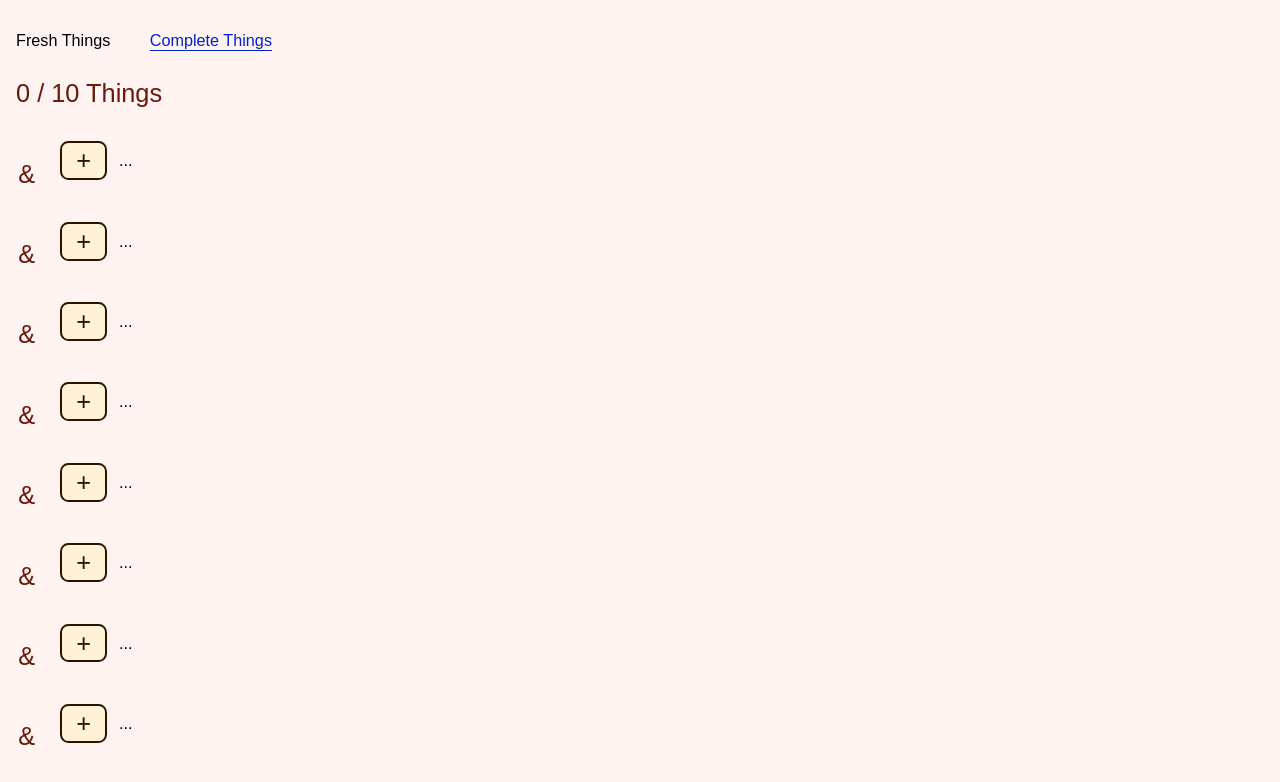
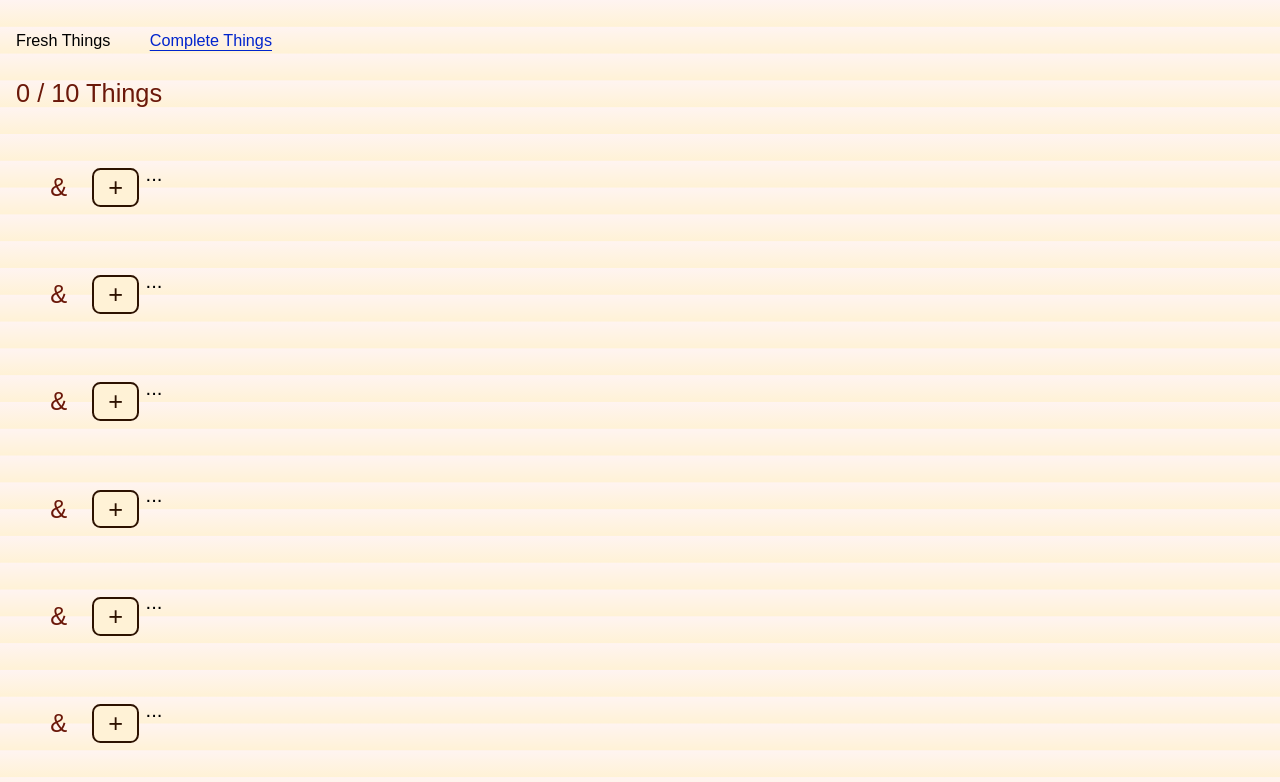
Before and after one commit to mstewartgallus/ten-things, a Next.js app: page / in a window 1280 px wide. Shown: the top 782 px of the page. Built offline with nearby package versions, Linux system fonts and the light colour scheme.

Commit message:
Prototype more better heading field, look into modern form techniques

```diff
--- a/ui/body/Body.module.css
+++ b/ui/body/Body.module.css
@@ -20,10 +20,10 @@
 }
 
 /* Debug text grid */
-/* .body { */
-/*      background: linear-gradient(var(--canvas), var(--button-face)); */
-/*      background-size: 100% var(--line) ; */
-/* } */
+.body {
+     background: linear-gradient(var(--canvas), var(--button-face));
+     background-size: 100% var(--line) ;
+}
 
 .body ::selection {
     background-color: var(--selected-item);
--- a/ui/button/Button.module.css
+++ b/ui/button/Button.module.css
@@ -29,14 +29,14 @@
     color: var(--button-face);
 }
 
+.button[aria-expanded="true"] {
+    background: var(--button-text);
+    color: var(--button-face);
+}
+
 .button[data-active] {
     background-color: var(--accent-color) ;
     color: var(--accent-color-text) ;
-}
-
-.button[aria-expanded="true"] {
-    background: var(--button-text);
-    color: var(--button-face);
 }
 
 .button[disabled] {
--- a/ui/drag-button/DragButton.module.css
+++ b/ui/drag-button/DragButton.module.css
@@ -7,16 +7,16 @@
     user-select: none;
     touch-action: none;
 
-    padding-block: calc(0.5 * var(--line));
-    margin-block: calc(0.5 * var(--line));
+    padding-block: calc(0.4 * var(--line));
+    margin-block: calc(0.1 * var(--line));
 
-    padding-inline: calc(0.2 * var(--line));
-    margin-inline: calc(0.3 * var(--line));
+    padding-inline: calc(0.4 * var(--line));
+    margin-inline: calc(0.1 * var(--line));
 
     display: flex;
     align-items: center;
     justify-content: center;
-    border-radius: 0.4em;
+    border-radius: 0.5em;
 
     font-size: 1.5625rem;
 
@@ -38,20 +38,15 @@
     color: var(--button-face);
 }
 
-.button[data-active] {
-    background-color: var(--accent-color) ;
-    color: var(--accent-color-text) ;
-}
-
 .button[aria-expanded="true"] {
     background: var(--button-text);
     color: var(--button-face);
 }
 
-/* .button[disabled] { */
-/*     background: var(--button-text); */
-/*     color: var(--button-face); */
-/* } */
+.button[data-active] {
+    background-color: var(--accent-color) ;
+    color: var(--accent-color-text) ;
+}
 
 .button:focus {
     outline-width: 3px;
--- a/ui/fresh-edit/FreshEdit.module.css
+++ b/ui/fresh-edit/FreshEdit.module.css
@@ -1,57 +1,69 @@
 .metadata {
-    padding-inline: 1ch;
+    padding-inline: 4ch;
 }
 
+.disclosure {
 
-.inputForm {
+}
+.disclosureButton {
+    float: left;
     display: flex;
+    align-items: start;
+    margin-block-end: calc(-0.5 * var(--line));
 }
-.titleAndInput {
-    flex-grow: 4;
-}
-.title, .titleAndInput {
-    display: block;
+.floatRight {
+    align-self: start;
 }
 
+.disclosure {
+    flex-grow: 1;
+}
+
+.inputWrapper {
+    display: flow-root;
+    flex-grow: 1;
+    overflow: visible;
+}
 
 .input {
     all: unset;
-    flex-grow: 4;
-    display: flex;
-    padding-block: calc(0.1 * var(--line));
-    margin-block: calc(0.4 * var(--line));
-    min-block-size: var(--line);
-    background-color: var(--field);
+    font-size: 1.25rem;
+    display: block;
+    min-inline-size: 100%;
+    min-block-size: calc(2 * var(--line));
+    overflow: visible;
+    overflow-wrap: break-wrod;
+    white-space: wrap;
+    word-break: break-all;
+    caret-color: var(--highlight-text) ;
     cursor: text;
-    caret-color: var(--highlight-text) ;
 }
 
+.editForm {
+    margin-block: calc(0.5 * var(--line));
+    padding-block: calc(0.5 * var(--line));
+    padding-inline: 1em;
+    margin-inline: 1em;
+}
+.editForm[data-selected="true"] {
+    background-color: var(--field);
+    outline-style: solid;
+    outline-width: 0.15rem;
+    outline-color: var(--button-border);
 
-.input {
-    padding-inline: calc(0.2 * var(--line));
-}
-.title {
-    margin-inline: calc(0.2 * var(--line));
-}
-
-.input {
     border-radius: 0.8ch;
 
     color: var(--field-text);
-
-    outline-style: solid;
-    outline-width: 0.15rem;
-    outline-color: var(--button-border);
 }
 
-
-.input[data-focus="true"] {
+.editForm[data-focus] {
     outline-width: 0.2rem;
     outline-color: var(--highlight-text);
 }
 
 .fresh {
     display: flex;
+    align-items: start;
     inline-size: 40em;
 }
 .freshItem {
@@ -59,9 +71,6 @@
 }
 .editForm {
     display: flex;
-    align-items: center;
+    align-items: start;
     justify-content: space-between;
 }
-.input {
-    inline-size: 8em;
-}
--- a/ui/fresh-edit/index.tsx
+++ b/ui/fresh-edit/index.tsx
@@ -1,6 +1,6 @@
 "use client";
 
-import type { ReactNode, Ref, ChangeEvent, FormEvent, JSX, MouseEvent } from "react";
+import type { ReactNode, Ref, InputEvent, FormEvent, JSX, MouseEvent } from "react";
 import type { Entry } from '@/lib';
 import {
     useTransition, useCallback, useImperativeHandle, useMemo,
@@ -9,24 +9,37 @@ import {
 import { Button } from "../button";
 import { Time } from "../time";
 import { Icon } from "../icon";
-import { If } from "../If";
 
 import styles from "./FreshEdit.module.css";
 
 const iff = <T,>(cond: boolean, val: T) => cond ? val : undefined;
 
-interface EditHandle {
-    change(value: string): void;
+interface InputProps {
+    value?: string;
+    focusAction?: () => Promise<void>;
+    blurAction?: () => Promise<void>;
+    inputAction?: (value: string) => Promise<void>;
 }
 
-const useEdit = (ref: Ref<EditHandle>, initValue?: string) => {
-    const [value, setValue] = useState(initValue ?? '');
+const Input = ({ value, focusAction, blurAction, inputAction }: InputProps) => {
+    const ref = useRef<HTMLDivElement>(null);
 
-    useImperativeHandle(ref, () => ({
-        change: v => setValue(v)
-    }), []);
+    const onInput = useMemo(() => {
+        if (!inputAction) {
+            return;
+        }
+        return async (e: InputEvent<HTMLDivElement>) => {
+            let text = ref.current!.innerText;
+            await inputAction(text);
+        };
+    }, [inputAction]);
 
-    return value;
+    useEffect(() => {
+        ref.current!.innerText = value ?? '';
+    }, [value]);
+    return <div ref={ref} contentEditable={true}
+     aria-label="Title"  data-selected={true}
+    onFocus={focusAction} onBlur={blurAction} className={styles.input} onInput={onInput} />;
 };
 
 interface Props {
@@ -64,6 +77,7 @@ export const FreshEdit = ({
     const emptyValue = value === undefined;
 
     const [, startTransition] = useTransition();
+    const [editValue, setEditValue] = useState(value ?? '');
 
     const onClick = useMemo(() => {
         if (!toggleAction) {
@@ -75,81 +89,77 @@ export const FreshEdit = ({
         };
     }, [toggleAction]);
 
-    const ref = useRef<EditHandle>(null);
-    const editValue = useEdit(ref, value);
-
     const [focus, setFocus] = useState(false);
-
-    const onChangeInput = useCallback((e: ChangeEvent<HTMLInputElement>) => {
-        const { currentTarget } = e;
-        if (!currentTarget) {
-            return;
-        }
-        e.preventDefault();
-        ref.current!.change(currentTarget.value);
-    }, []);
 
     const formAction = useMemo(() => {
         if (!changeAction) {
             return;
         }
-        return async (formData: FormData) => {
-            const title = (formData.get('title') ?? '') as string;
-            await changeAction(title);
+        return async () => {
+            await changeAction(editValue);
         };
-    }, [changeAction]);
+    }, [changeAction, editValue]);
+
+    const focusAction = useCallback(async() => startTransition(() => setFocus(true)), []);
+    const blurAction = useCallback(async() => startTransition(() => setFocus(false)), []);
+
+    useEffect(() => {
+        setEditValue(value ?? '');
+    }, [value]);
+    const inputAction = useCallback(async (value: string) => {
+        setEditValue(value ?? '');
+    }, []);
+
+    const controlId = useId();
+    const formId = useId();
+    const id = useId();
 
     const label = emptyValue ?
         (selected ? 'Cancel Create' : 'Create Thing') :
         (selected ? 'Cancel Edit' : 'Edit Thing');
 
-    const onFocus = useCallback(() => startTransition(() => setFocus(true)), []);
-    const onBlur = useCallback(() => startTransition(() => setFocus(false)), []);
-
-    const controlId = useId();
-    const formId = useId();
-    const id = useId();
-
-    return <div className={styles.fresh}>
-        {listItemMarker}
-        <div className={styles.freshItem}>
-        <div className={styles.editForm}>
-                    <Button aria-label={label}
+    const disclosureButton = <Button aria-label={label}
         disabled={disabled || !onClick}
         onClick={onClick}
         aria-expanded={selected}
         aria-controls={controlId}>
             <Icon>{selected ? '🗙' : emptyValue ? '+' : '✎'}</Icon>
+        </Button>;
+    const disclosure = selected
+        ? <form id={formId} action={formAction}>
+            <Input value={value} focusAction={focusAction} blurAction={blurAction} inputAction={inputAction} />
+          </form>
+        : <div className={styles.input}>{value ?? '...'}</div>;
+
+    const completeButton = selected
+        ? <Button form={formId} disabled={disabled} aria-label="Edit Thing">
+              <Icon>D</Icon>
           </Button>
+        : completeAction
+        && <form id={id} action={completeAction}>
+            <Button disabled={disabled || selected} aria-label="Complete Thing" value="complete">
+                <Icon>✔</Icon>
+            </Button>
+        </form>;
 
-                    <div id={controlId} className={styles.titleAndInput}>
-                        <If cond={!selected}>
-                            <div className={styles.title}>{value ?? '...'}</div>
-                        </If>
-                            <If cond={selected}>
-        <form id={formId} action={formAction} className={styles.inputForm}>
-                <input name="title" required
-            maxLength={144} value={editValue} onChange={onChangeInput}
-            onFocus={onFocus} onBlur={onBlur}
-            className={styles.input} data-focus={focus} />
-                                </form>
-                            </If>
+    return <div className={styles.fresh}>
+            <div className={styles.freshItem}>
+                <div className={styles.editForm} data-focus={focus} data-selected={selected}>
+                    <div className={styles.inputWrapper} data-focus={focus} data-selected={selected}>
+                        <div className={styles.disclosureButton}>
+                        {listItemMarker}
+                        {disclosureButton}
                         </div>
 
-                <If cond={selected}>
-                    <Button form={formId} disabled={disabled}>
-                        Submit
-                    </Button>
-                </If>
-                <If cond={!!(!selected && completeAction)}>
-                    <form id={id} action={completeAction}>
-                        <Button disabled={disabled || selected}
-                                aria-label="Complete Thing" value="complete">
-                            <Icon>✔</Icon>
-                        </Button>
-                    </form>
-                </If>
+                        <div id={controlId}>
+                            {disclosure}
                         </div>
+                    </div>
+                    <div className={styles.floatRight}>
+                         {completeButton}
+                    </div>
+                </div>
+
                 <div className={styles.metadata}>
                     {children}
                 </div>
```
Lines whose indentation alone changed are shown as unchanged.
